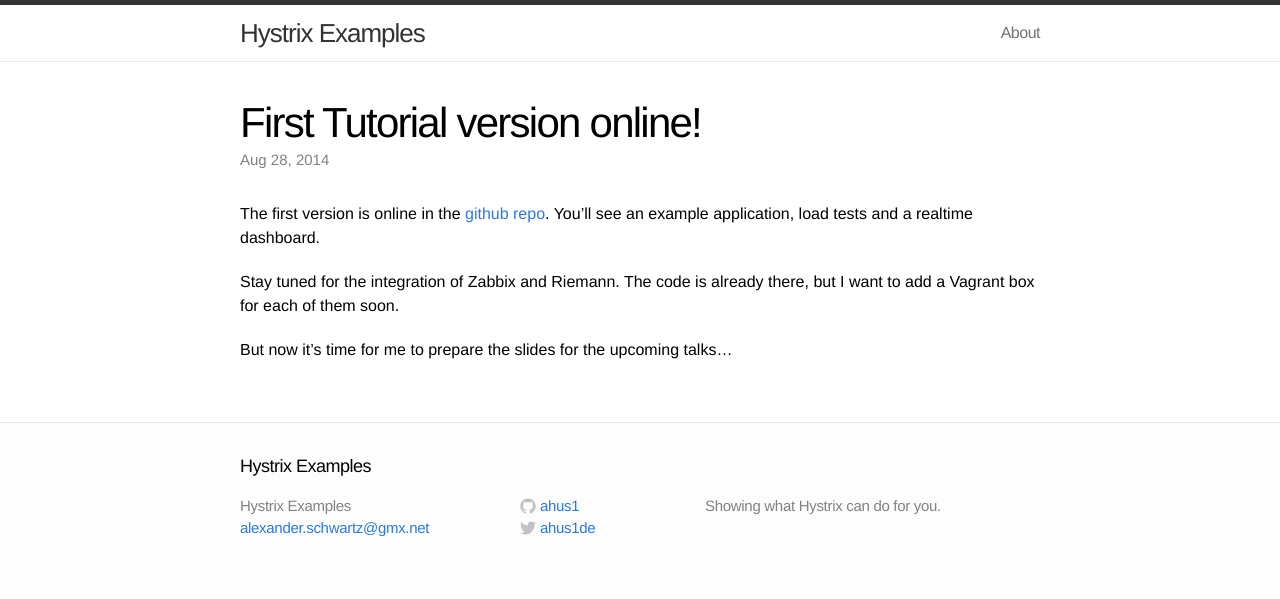
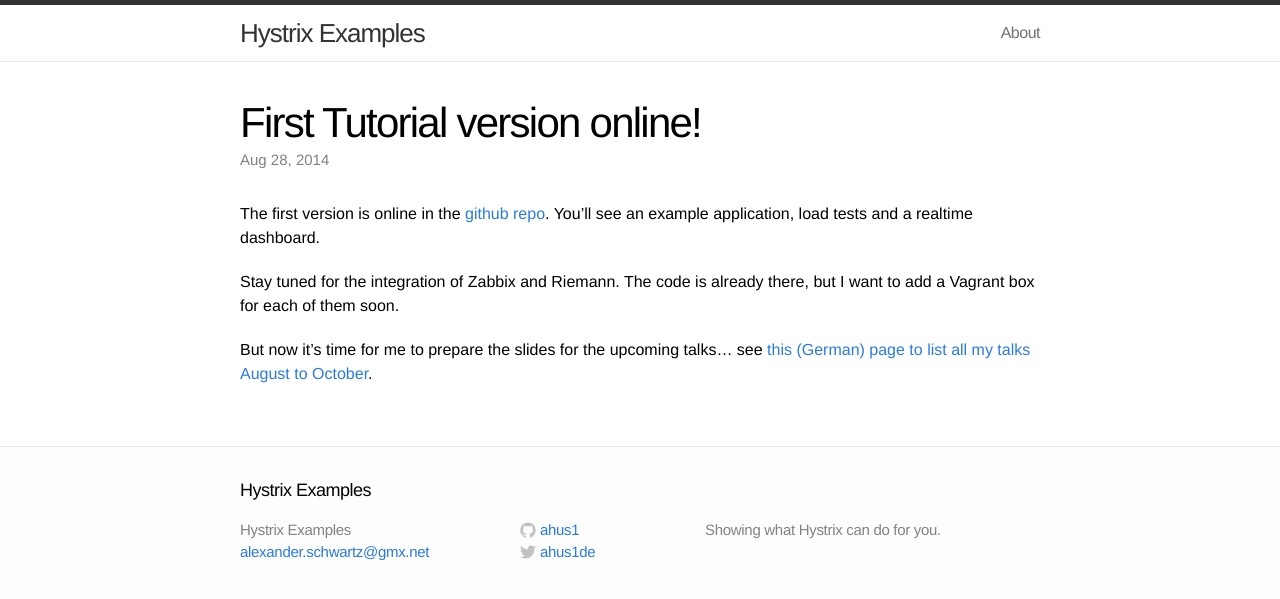
Before and after one commit to ahus1/hystrix-examples, a Jekyll site: the page built from _posts/2014-08-24-first-version-online.md, in a window 1280 px wide. Shown: the top 599 px of the page. Built offline with Jekyll 4.4.1, drawn with Linux system fonts in a browser that asks for light colours.

Commit message:
update post with a link to the talks

```diff
--- a/_posts/2014-08-24-first-version-online.md
+++ b/_posts/2014-08-24-first-version-online.md
@@ -9,6 +9,6 @@ The first version is online in the [github repo][hystrixsamples-gh]. You'll see
 
 Stay tuned for the integration of Zabbix and Riemann. The code is already there, but I want to add a Vagrant box for each of them soon.
 
-But now it's time for me to prepare the slides for the upcoming talks...
+But now it's time for me to prepare the slides for the upcoming talks... see [this (German) page to list all my talks August to October](http://www.ahus1.de/papers/).
 
 [hystrixsamples-gh]: https://github.com/ahus1/hystrix-examples
```
